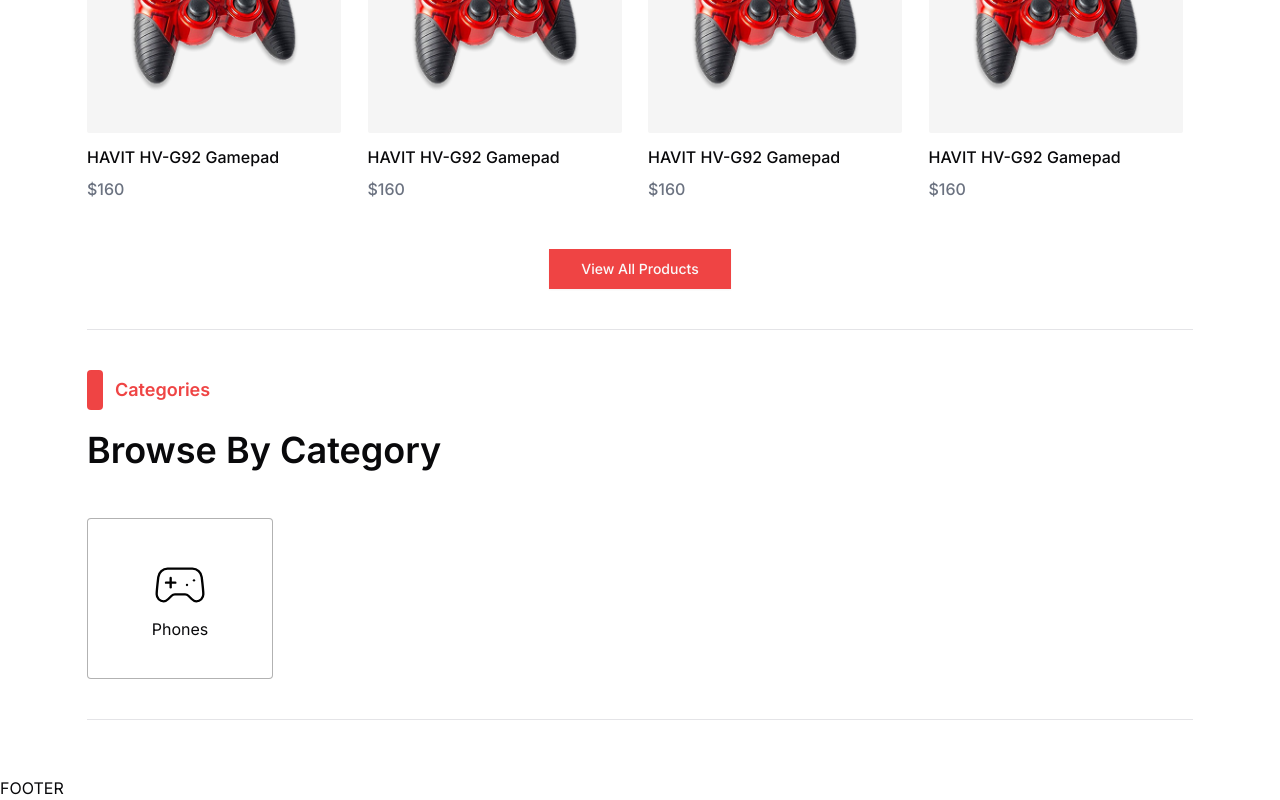
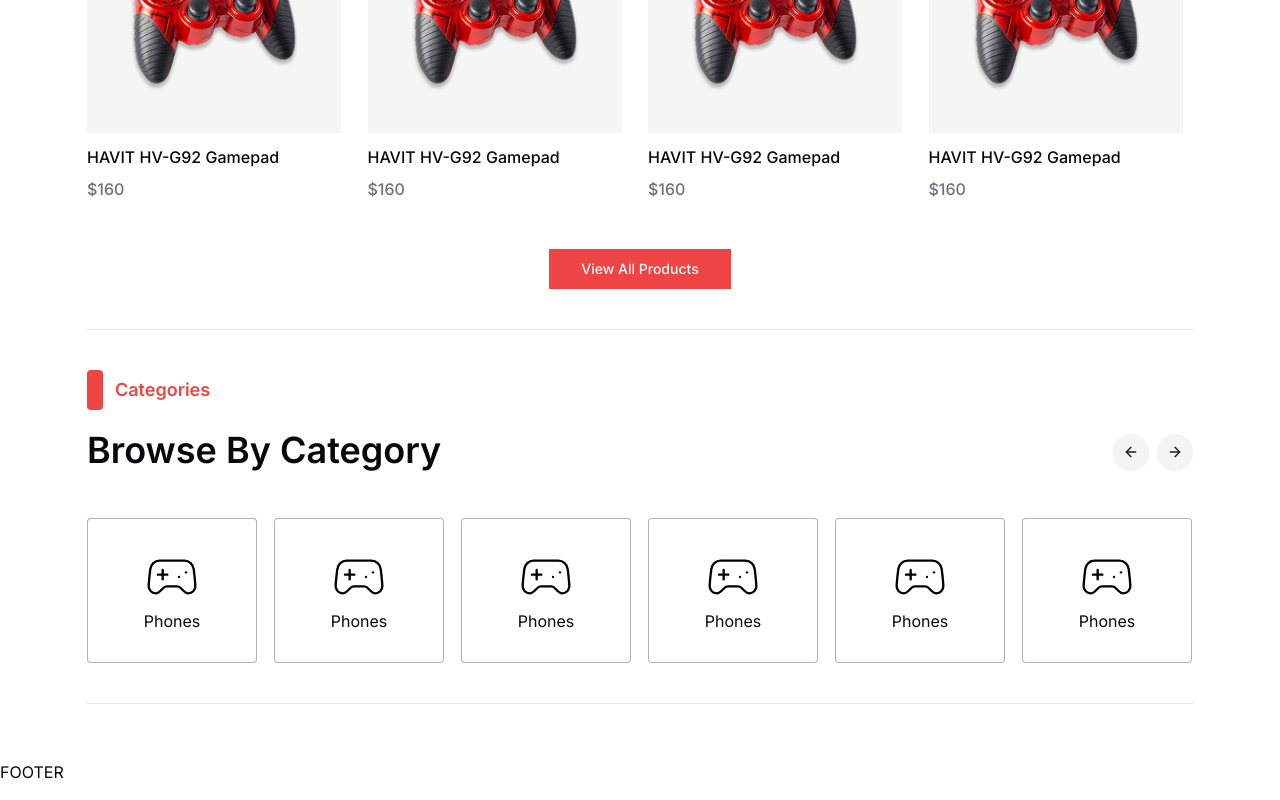
Before and after one commit to viniimartins/e-commerce, a Next.js app in the folder apps/web/: page / in a window 1280 px wide. Shown: the part 802-1602 px from the top of the page. Built offline with nearby package versions, Linux system fonts and the light colour scheme.

Commit message:
feat(web): carousel category

```diff
--- a/apps/web/src/app/(app)/(shop)/components/category-card/index.tsx
+++ b/apps/web/src/app/(app)/(shop)/components/category-card/index.tsx
@@ -6,7 +6,7 @@
 export function CategoryCard() {
   return (
     <Link href="">
-      <Card className="group flex h-[10.063rem] w-[11.625rem] items-center justify-center rounded border-black/30 shadow-none hover:bg-red-500">
+      <Card className="group flex h-[9.063rem] w-[10.625rem] items-center justify-center rounded border-black/30 shadow-none hover:bg-red-500">
         <CardContent className="flex flex-col items-center justify-center gap-1 p-6">
           <Gamepad2
             width={56}
--- a/apps/web/src/app/(app)/(shop)/content.tsx
+++ b/apps/web/src/app/(app)/(shop)/content.tsx
@@ -20,6 +20,7 @@
 
 export function Content() {
   const [api, setApi] = useState<CarouselApi>()
+  const [apiCategory, setApiCategory] = useState<CarouselApi>()
 
   return (
     <>
@@ -46,7 +47,7 @@
               align: 'start',
             }}
             setApi={setApi}
-            className="w-full max-w-6xl"
+            className="w-full"
           >
             <CarouselContent>
               {Array.from({ length: 50 }).map((_, index) => (
@@ -68,12 +69,28 @@
       <Separator />
 
       <section className="space-y-12">
-        <div className="space-y-5">
+        <div className="flex justify-between">
           <SectionHeader title="Categories" subtitle="Browse By Category" />
+
+          <CarouselControls api={apiCategory} />
         </div>
 
-        <div className="flex justify-between">
-          <CategoryCard />
+        <div className="flex gap-6">
+          <Carousel
+            opts={{
+              align: 'start',
+            }}
+            setApi={setApiCategory}
+            className="w-full"
+          >
+            <CarouselContent>
+              {Array.from({ length: 50 }).map((_, index) => (
+                <CarouselItem key={index} className="basis-1/6">
+                  <CategoryCard />
+                </CarouselItem>
+              ))}
+            </CarouselContent>
+          </Carousel>
         </div>
       </section>
 
```
